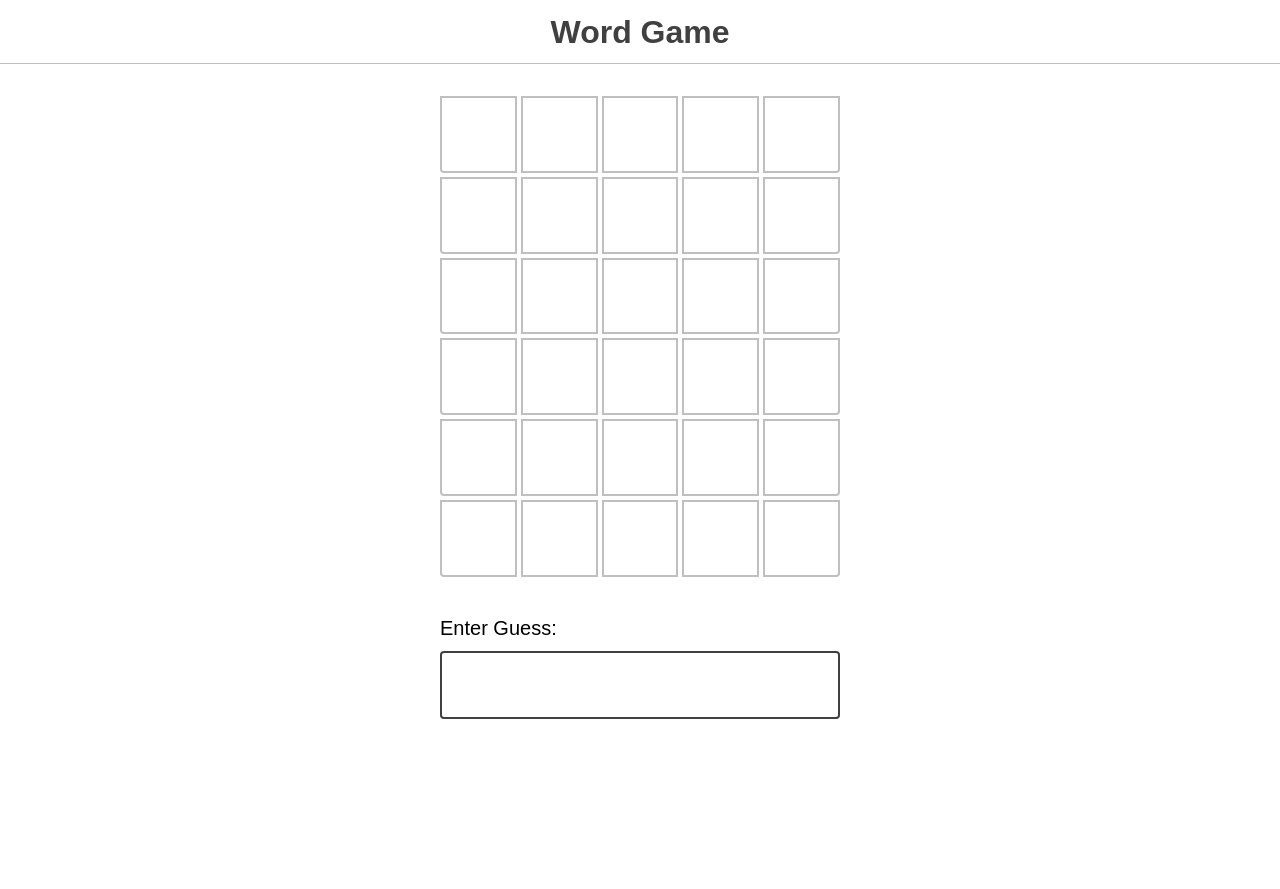
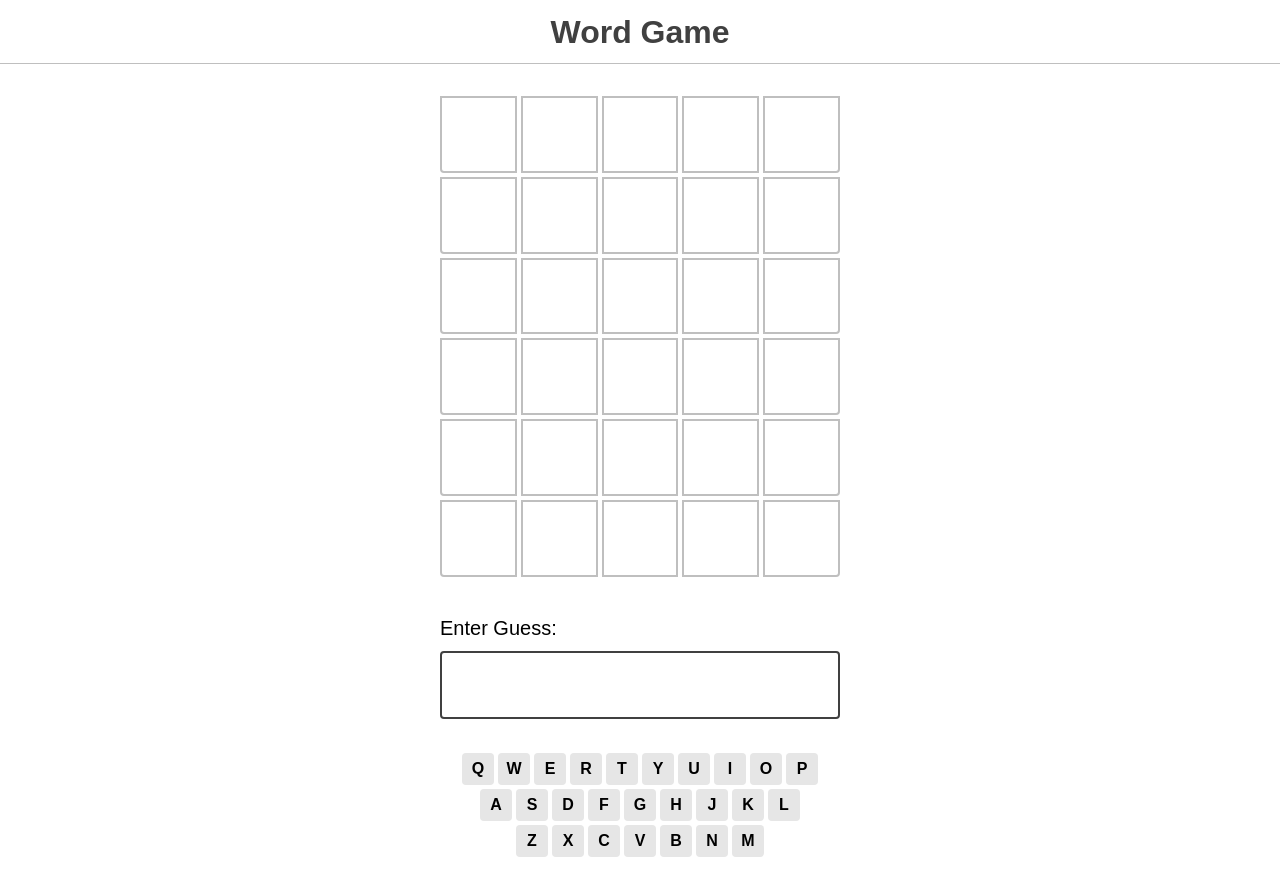
Before and after one commit to rounakkumarsingh/wordle, a React (Vite) app: page / in a window 1280 px wide. Before the commit the page ends 800 px from the top, so only its background shows below. Built offline with nearby package versions, Linux system fonts and the light colour scheme.

Commit message:
feat: add Keyboard component to display user guesses and their statuses

```diff
--- a/src/components/Game/Game.jsx
+++ b/src/components/Game/Game.jsx
@@ -7,6 +7,7 @@ import UserGuesses from "../UserGuesses";
 import Banner from "../Banner";
 import { NUM_OF_GUESSES_ALLOWED } from "../../constants";
 import { checkGuess } from "../../utils/game-helpers";
+import Keyboard from "../Keyboard";
 
 const answer = sample(WORDS);
 console.log({ answer });
@@ -44,6 +45,7 @@ function Game() {
 			)}
 			<UserGuesses userGuesses={userGuesses} />
 			<GuessInput addUserGuesss={addGuess} gameOver={gameOver} />
+			<Keyboard userGuesses={userGuesses} />
 		</>
 	);
 }
--- /dev/null
+++ b/src/components/Keyboard/Keyboard.jsx
@@ -0,0 +1,63 @@
+import React from "react";
+import styles from "./Keyboard.module.css";
+import clsx from "clsx";
+
+const getKeyboardStatus = (userGuesses) => {
+	let keyboardStatus = {};
+	const evaluatedUserGuesses = userGuesses.flat();
+	evaluatedUserGuesses.forEach(({ letter, status }) => {
+		const currentStatus = keyboardStatus[letter];
+
+		if (currentStatus === undefined) {
+			keyboardStatus[letter] = status;
+			return;
+		}
+
+		const STATUS_RANKS = {
+			correct: 1,
+			misplaced: 2,
+			incorrect: 3,
+		};
+
+		const currentStatusRank = STATUS_RANKS[currentStatus];
+		const newStatusRank = STATUS_RANKS[status];
+
+		if (newStatusRank < currentStatusRank) {
+			keyboardStatus[letter] = status;
+		}
+	});
+	return keyboardStatus;
+};
+
+function Keyboard({ userGuesses }) {
+	const ROWS = [
+		["Q", "W", "E", "R", "T", "Y", "U", "I", "O", "P"],
+		["A", "S", "D", "F", "G", "H", "J", "K", "L"],
+		["Z", "X", "C", "V", "B", "N", "M"],
+	];
+
+	const keyboardStatus = getKeyboardStatus(userGuesses);
+	console.log(userGuesses, keyboardStatus);
+
+	return (
+		<div className={clsx(styles.keyboard)}>
+			{ROWS.map((keyboardRow, index) => (
+				<div key={index} className={clsx(styles["keyboard-row"])}>
+					{keyboardRow.map((letter) => (
+						<div
+							key={letter}
+							className={clsx(
+								styles.letter,
+								styles[keyboardStatus[letter]]
+							)}
+						>
+							{letter}
+						</div>
+					))}
+				</div>
+			))}
+		</div>
+	);
+}
+
+export default Keyboard;
--- /dev/null
+++ b/src/components/Keyboard/Keyboard.module.css
@@ -0,0 +1,37 @@
+.keyboard {
+	display: flex;
+	flex-direction: column;
+	gap: 4px;
+}
+
+.keyboard-row {
+	display: flex;
+	justify-content: center;
+	gap: 4px;
+}
+
+.keyboard .letter {
+	width: 2rem;
+	height: 2rem;
+	border-radius: 4px;
+	display: grid;
+	place-content: center;
+	background: var(--color-gray-900);
+	font-size: 1rem;
+	font-weight: 600;
+}
+
+.keyboard .letter.correct {
+	background: var(--color-success);
+	color: white;
+}
+
+.keyboard .letter.incorrect {
+	background: var(--color-gray-300);
+	color: white;
+}
+
+.keyboard .letter.misplaced {
+	background: var(--color-warning);
+	color: white;
+}
--- /dev/null
+++ b/src/components/Keyboard/index.js
@@ -0,0 +1,2 @@
+export * from "./Keyboard";
+export { default } from "./Keyboard";
```
